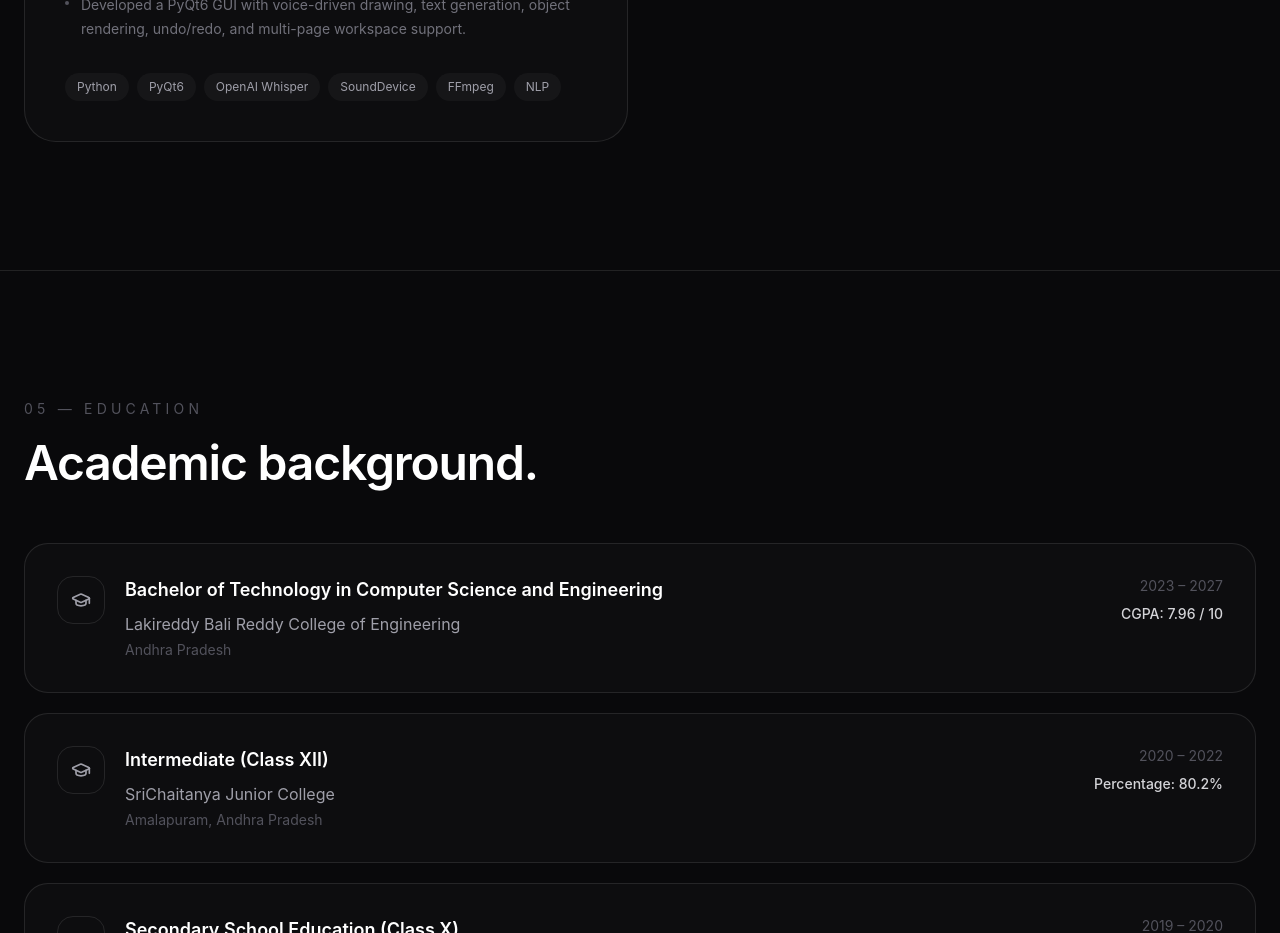
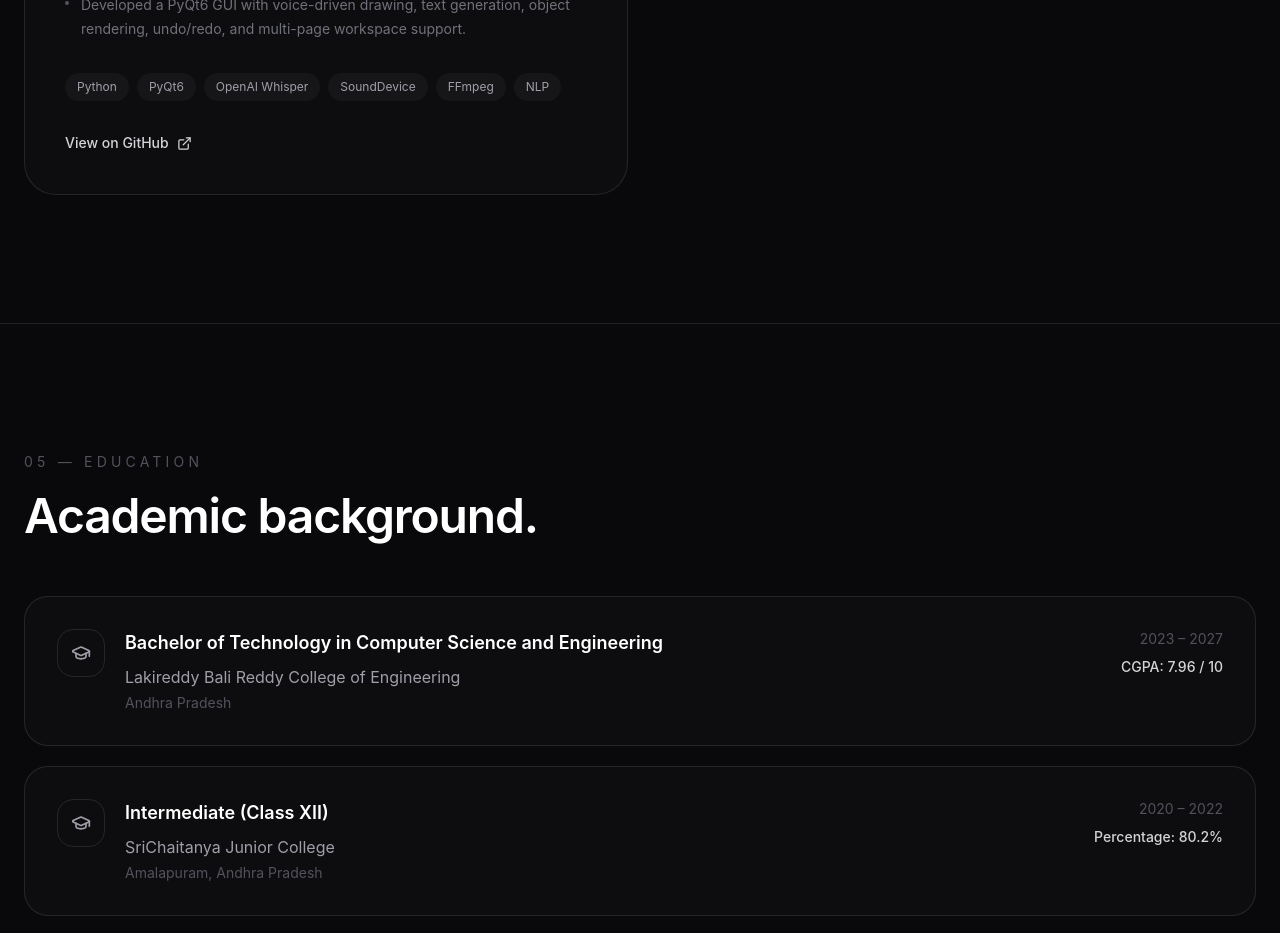
Before and after one commit to TallaSatyaGanesh/portfolio, a React app: page / in a window 1280 px wide. Shown: the part 5260-6193 px from the top of the page. Built offline with nearby package versions, Linux system fonts and the light colour scheme; the HTML template or start-up script is replaced by a standard one.

Commit message:
Add whiteboard GitHub link

```diff
--- a/src/App.jsx
+++ b/src/App.jsx
@@ -171,6 +171,8 @@ const projects = [
       "Implemented intent classification for real-time voice command recognition.",
       "Developed a PyQt6 GUI with voice-driven drawing, text generation, object rendering, undo/redo, and multi-page workspace support.",
     ],
+    github:
+    "https://github.com/TallaSatyaGanesh/AI-Voice-Controlled-Smart-Whiteboard",
   },
 ];
 
```
Also changed, not shown: .sf/orgs/00DdM00000aUvFVUA0/metadata-catalog/catalog.json.
